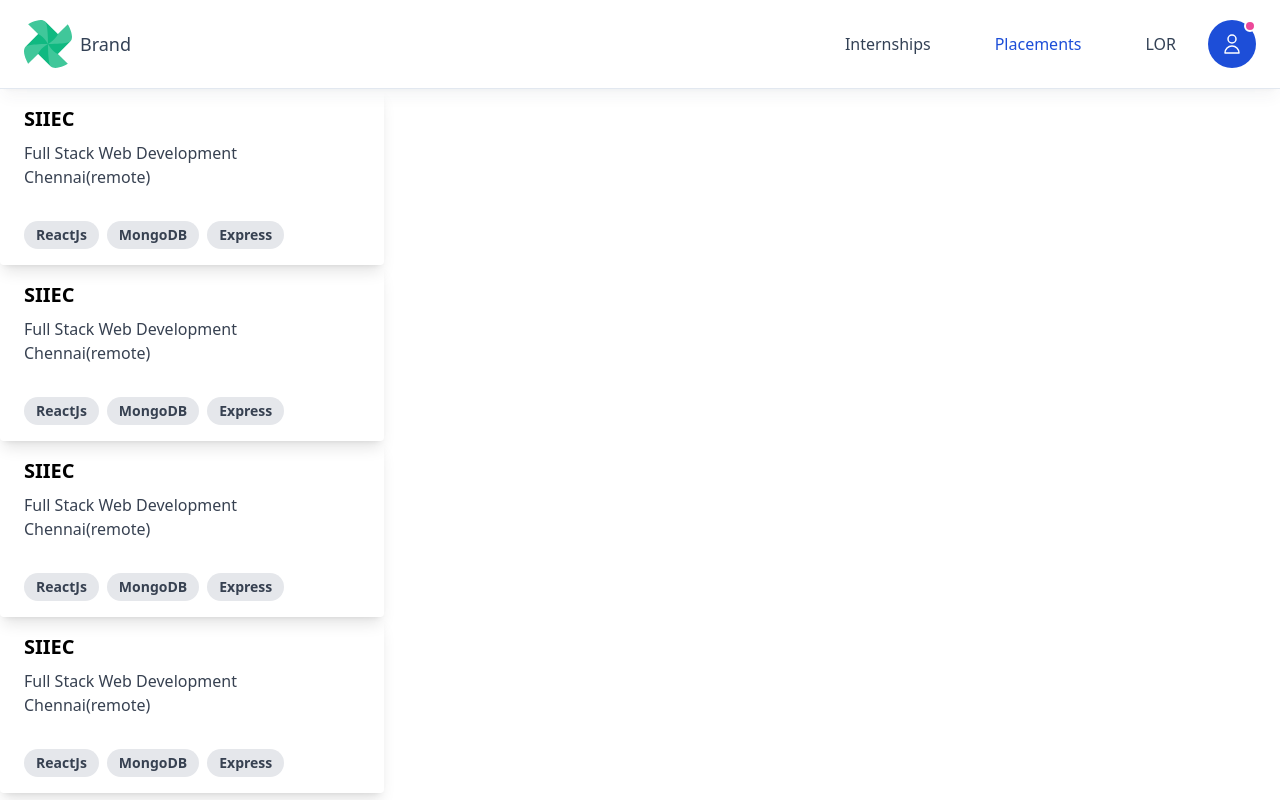
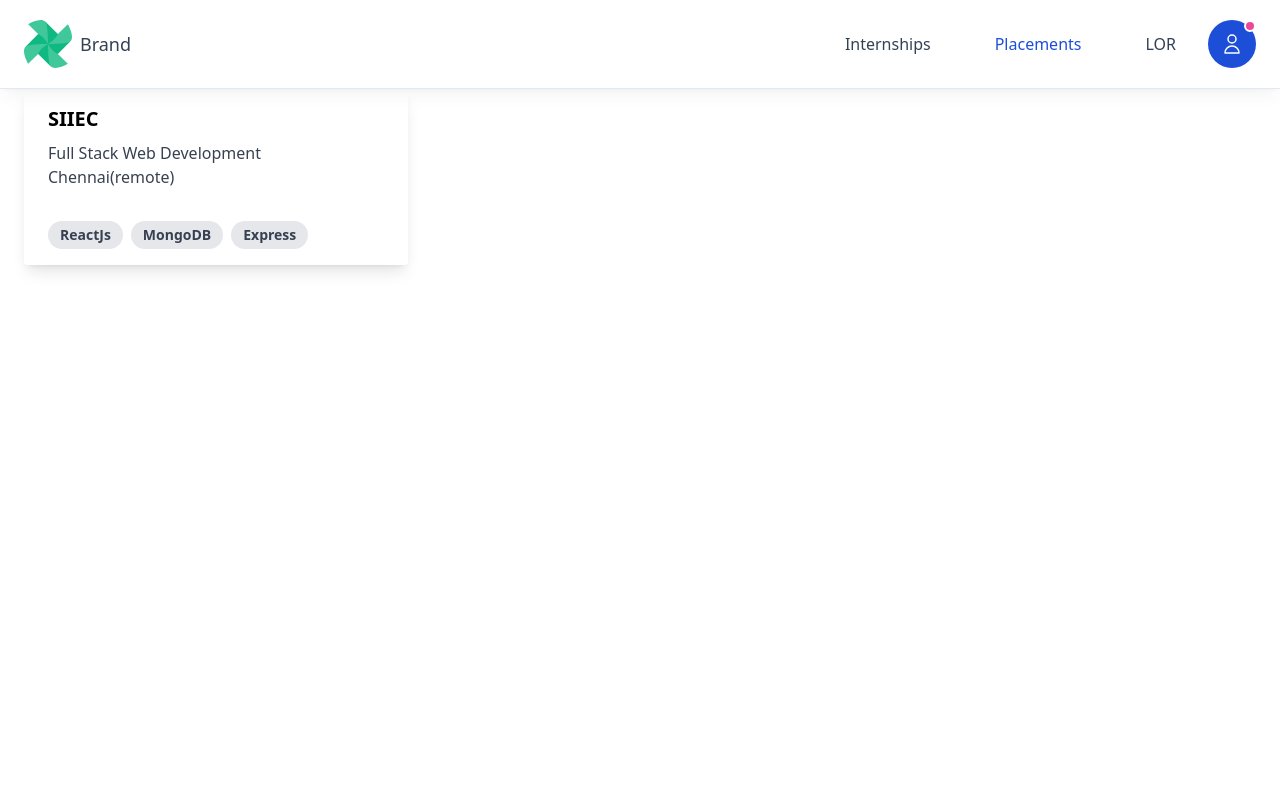
Before and after one commit to cereal-hecker/LetterUp, a React (Vite) app: page /IshipPage in a window 1280 px wide. Built offline with nearby package versions, Linux system fonts and the light colour scheme.

Commit message:
internship page modified

```diff
--- a/src/components/Internship.jsx
+++ b/src/components/Internship.jsx
@@ -1,7 +1,7 @@
 const Internship = () => {
   return (
     //CARDS
-    <div class="max-w-sm rounded overflow-hidden shadow-lg ">
+    <div class="max-w-sm rounded overflow-hidden shadow-lg ml-6 ">
       <div class="px-6 py-4">
         <div class="font-bold text-xl mb-2">SIIEC</div>
         <p class="text-gray-700 text-base">
--- a/src/components/IshipPage.jsx
+++ b/src/components/IshipPage.jsx
@@ -3,9 +3,6 @@ import Internship from "./Internship";
 const IshipPage = () => {
     return (
         <div>
-        <Internship/>
-        <Internship/>
-        <Internship/>
         <Internship/>
         </div>
 
```
